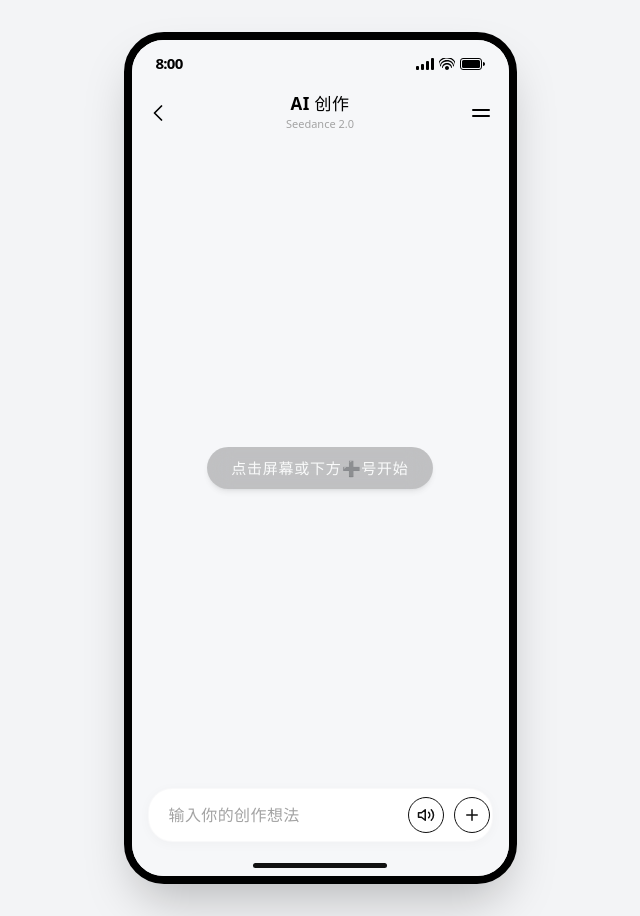
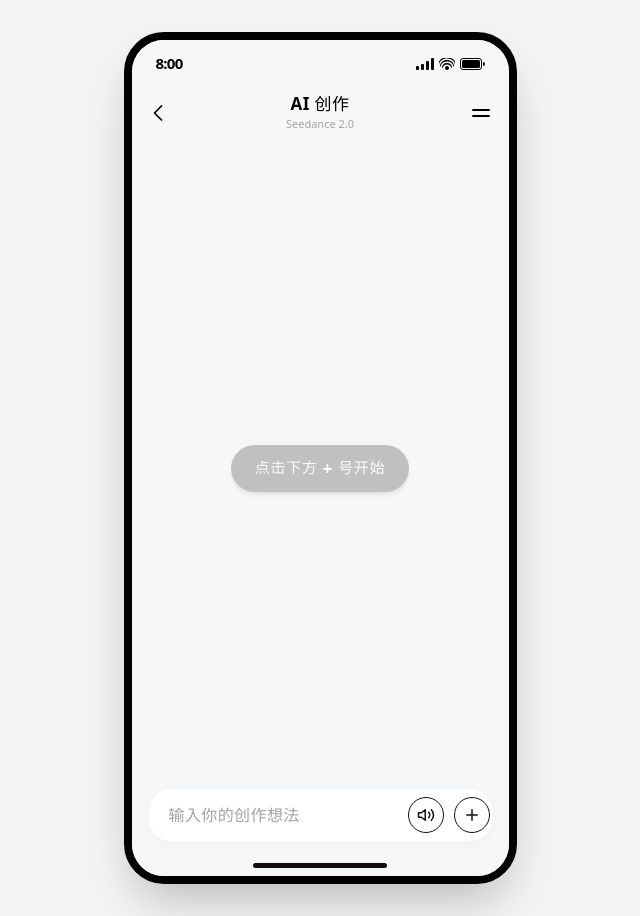
Before and after one commit to CherCheungforart/0402-skill-demo, a React (Vite) app: page / in a window 1280 px wide. Shown: the whole page, without its empty margins (320-960 px from the left). Built offline with nearby package versions, Linux system fonts and the light colour scheme.

Commit message:
feat: enforce using the plus button to start and update hint text

```diff
--- a/src/pages/Home.tsx
+++ b/src/pages/Home.tsx
@@ -85,6 +85,7 @@ export default function Home() {
   }, [step, innerStep, longTextSection]);
 
   const handleScreenClick = () => {
+    // Only allow screen clicks to advance steps after the initial message has been sent
     if (step === 1) {
       setStep(2); // Agent's question (Function choice)
     } else if (step >= 6 && step < 13) {
@@ -590,7 +591,7 @@ export default function Home() {
           {/* Hint Overlay (Only visible at step 0 before any interaction) */}
           <div className={`absolute inset-0 flex items-center justify-center pointer-events-none transition-opacity duration-700 z-50 ${step === 0 && !isDrawerOpen && !isImageSelected ? 'opacity-100' : 'opacity-0'}`}>
             <div className="bg-black/30 text-white/95 px-6 py-2.5 rounded-full text-[15px] font-medium tracking-wider backdrop-blur-md animate-pulse shadow-md">
-              点击屏幕或下方➕号开始
+              点击下方 <span className="font-bold text-[18px] align-middle">+</span> 号开始
             </div>
           </div>
 
```
